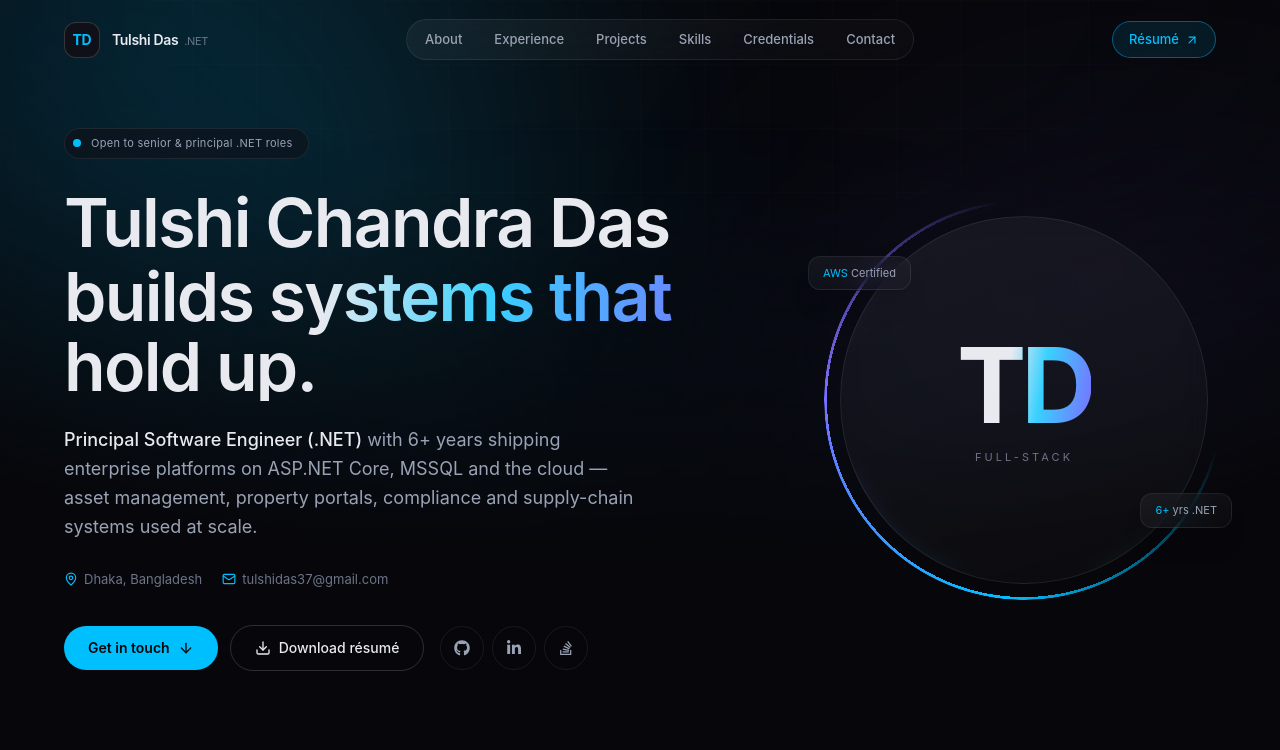
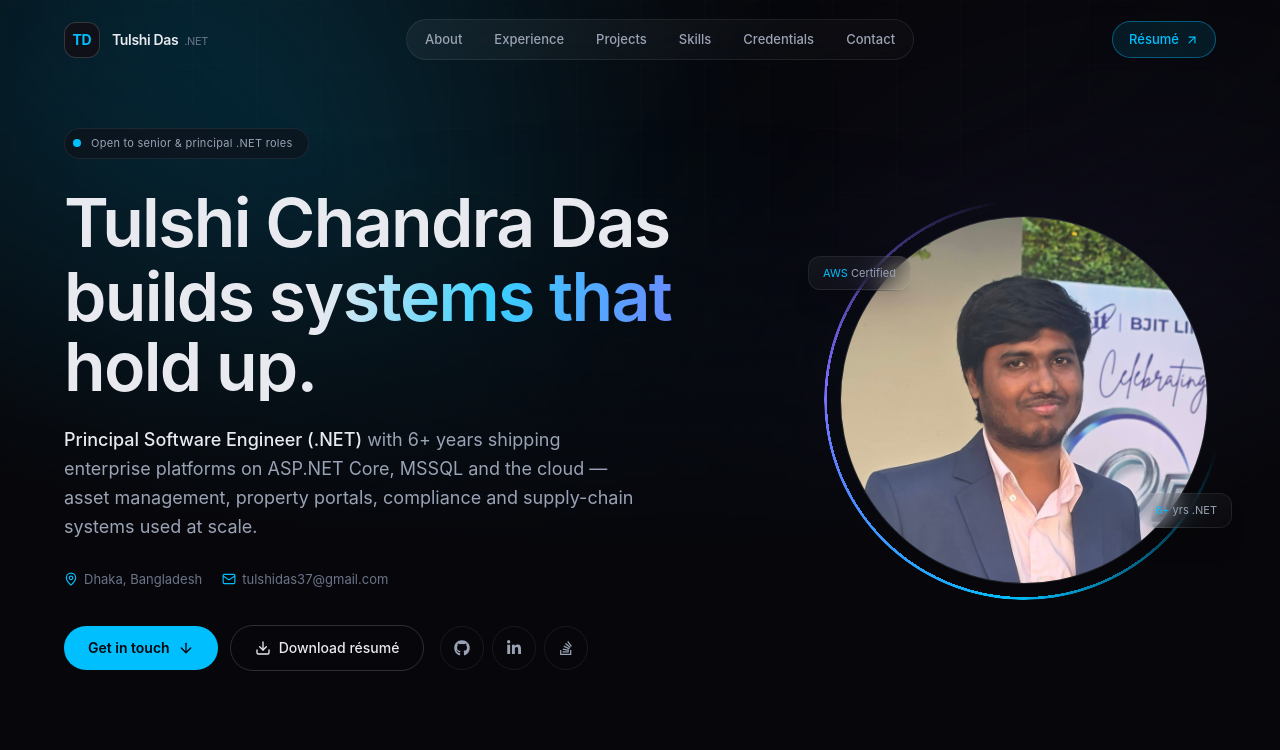
Before and after one commit to TulshiDas39/TulshiDas39.github.io, a Next.js app: page / in a window 1280 px wide. Shown: the top 750 px of the page. Built offline with nearby package versions, Linux system fonts and the light colour scheme.

Commit message:
add profile pic

```diff
--- a/data/resume.ts
+++ b/data/resume.ts
@@ -14,8 +14,8 @@ export const profile = {
   location: "Dhaka, Bangladesh",
   email: "tulshidas37@gmail.com",
   phone: "+880 1580614567",
-  /** Drop a square photo at public/assets/profile.jpg and set this to that path. */
-  photo: null as string | null,
+  /** Square portrait; the hero falls back to an initials monogram if null. */
+  photo: "/assets/profile.jpg" as string | null,
   resumeFile: "/assets/Tulshi_Chandra_Das_Resume.pdf",
   summary:
     "Senior .NET Developer and AI Innovator with 6+ years of experience delivering scalable enterprise applications. Proficient in ASP.NET Core, Entity Framework, and MSSQL, with emerging expertise in AI integration as a productivity tool. Adept at full stack development, mentoring developers, and driving digital transformations through both traditional and AI-powered solutions. Passionate about building cutting-edge, user-centric, robust software solutions for dynamic industries.",
```
Also changed, not shown: 20260627_175221.jpg (added), public/assets/profile.jpg (added).
